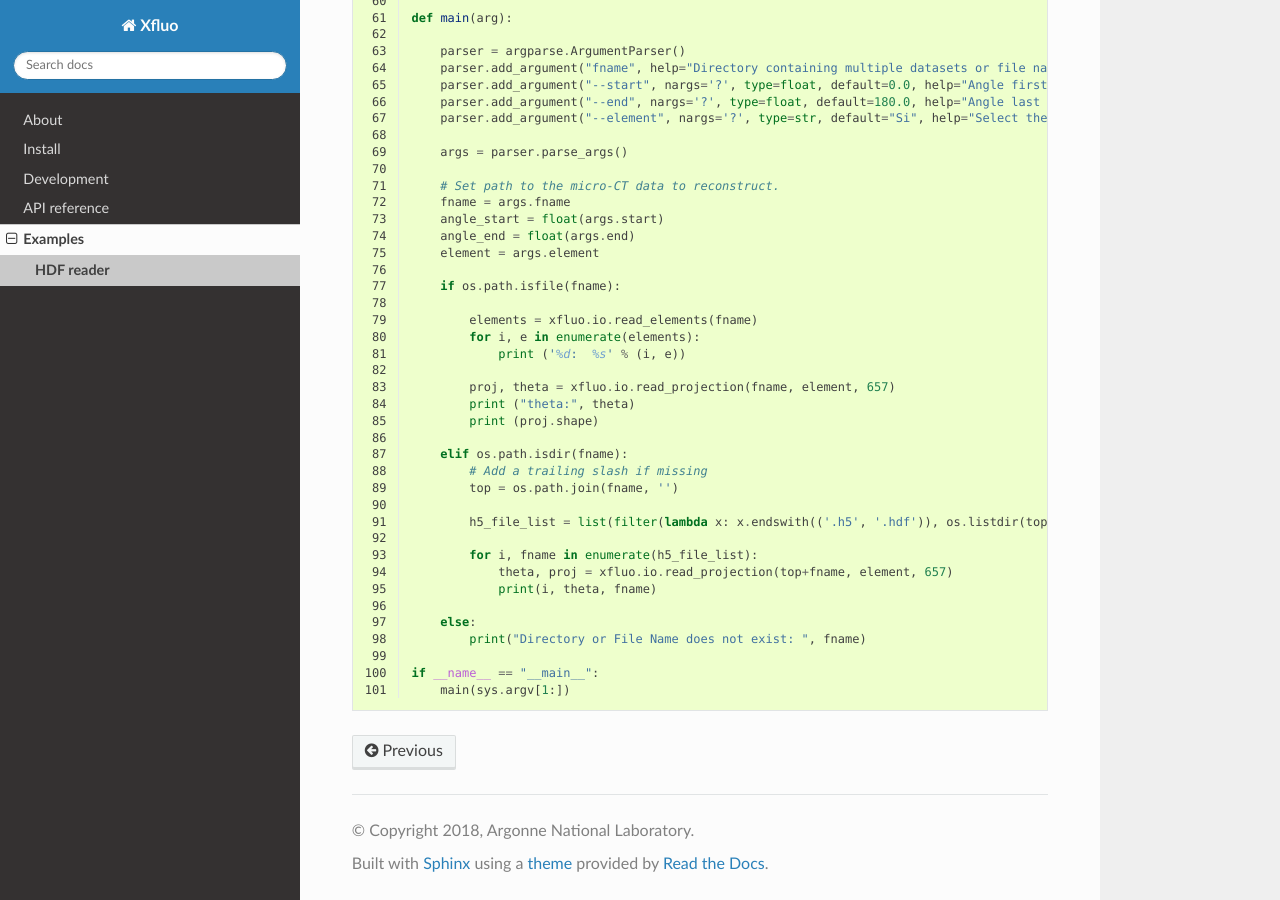
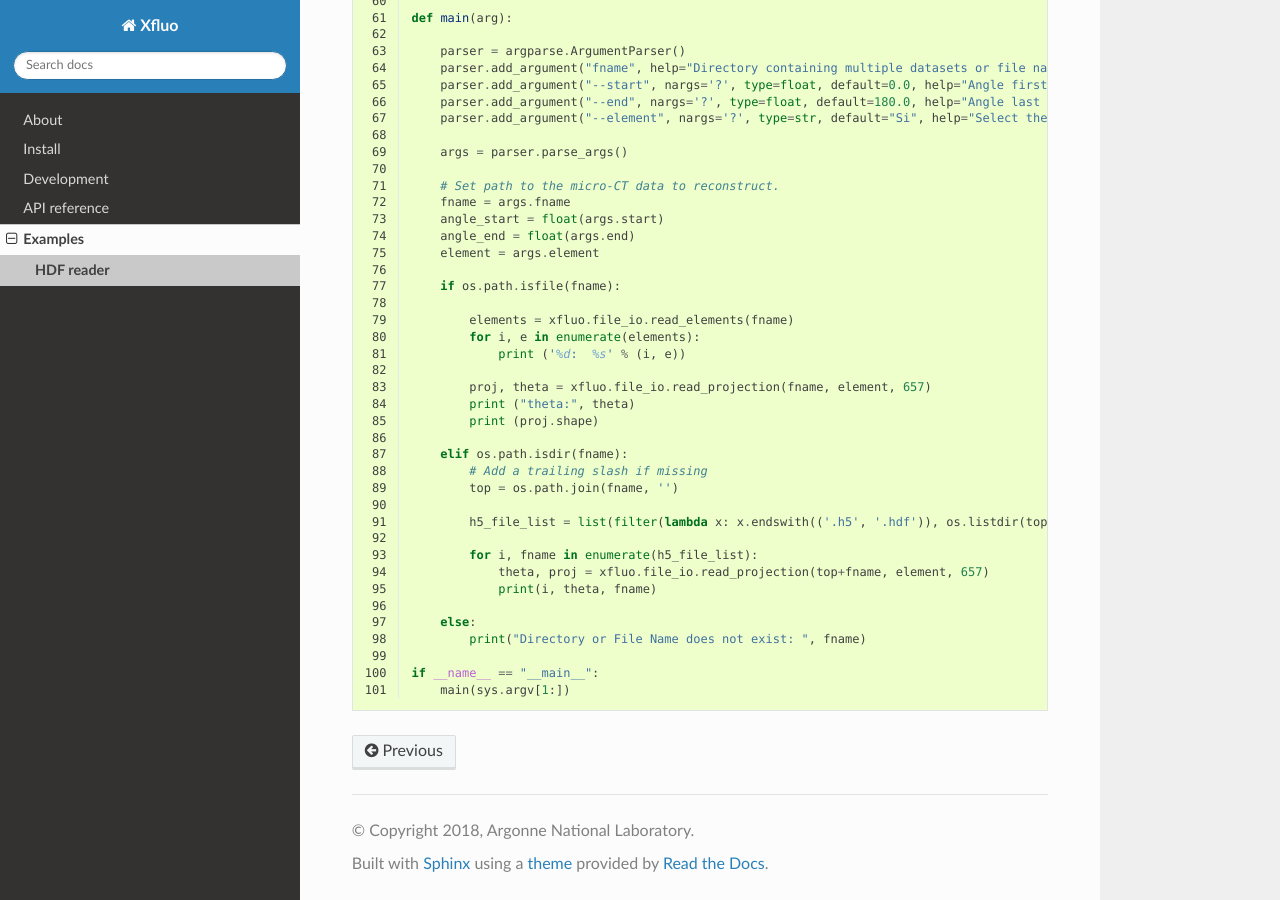
Before and after one commit to tomography/XRFtomo, a Sphinx documentation site: the page built from docs/source/demo/docs.demo.example_01.rst, in a window 1280 px wide and 900 px high, scrolled down 1267 px. Built offline with Sphinx 7.4.7 and the Read the Docs theme 2.0.0, drawn with Linux system fonts in a browser that asks for light colours; pages that are not in the unit, such as notebooks, are missing from menus.

Commit message:
update docs for io => file_io change

```diff
--- a/docs/demo/example_01.py
+++ b/docs/demo/example_01.py
@@ -76,11 +76,11 @@ def main(arg):
 
     if os.path.isfile(fname):
 
-        elements = xfluo.io.read_elements(fname)
+        elements = xfluo.file_io.read_elements(fname)
         for i, e in enumerate(elements):
             print ('%d:  %s' % (i, e))
 
-        proj, theta = xfluo.io.read_projection(fname, element, 657)
+        proj, theta = xfluo.file_io.read_projection(fname, element, 657)
         print ("theta:", theta)
         print (proj.shape)
 
@@ -91,7 +91,7 @@ def main(arg):
         h5_file_list = list(filter(lambda x: x.endswith(('.h5', '.hdf')), os.listdir(top)))
 
         for i, fname in enumerate(h5_file_list):
-            theta, proj = xfluo.io.read_projection(top+fname, element, 657)
+            theta, proj = xfluo.file_io.read_projection(top+fname, element, 657)
             print(i, theta, fname)
 
     else:
--- a/docs/source/api.rst
+++ b/docs/source/api.rst
@@ -6,7 +6,7 @@ API reference
 .. toctree::
 
    api/xfluo.module_01
-   api/xfluo.io.reader
+   api/xfluo.file_io.reader
 
 .. automodule:: xfluo
    :members:
--- a/xfluo/__init__.py
+++ b/xfluo/__init__.py
@@ -49,7 +49,7 @@
 from __future__ import (absolute_import, division, print_function,
                         unicode_literals)
 
-from xfluo.io.reader import *
+from xfluo.file_io.reader import *
 from xfluo.module_01 import *
 
 try:
```
Also changed, not shown: docs/source/api/xfluo.io.reader.rst (deleted, +0 -13 lines).
